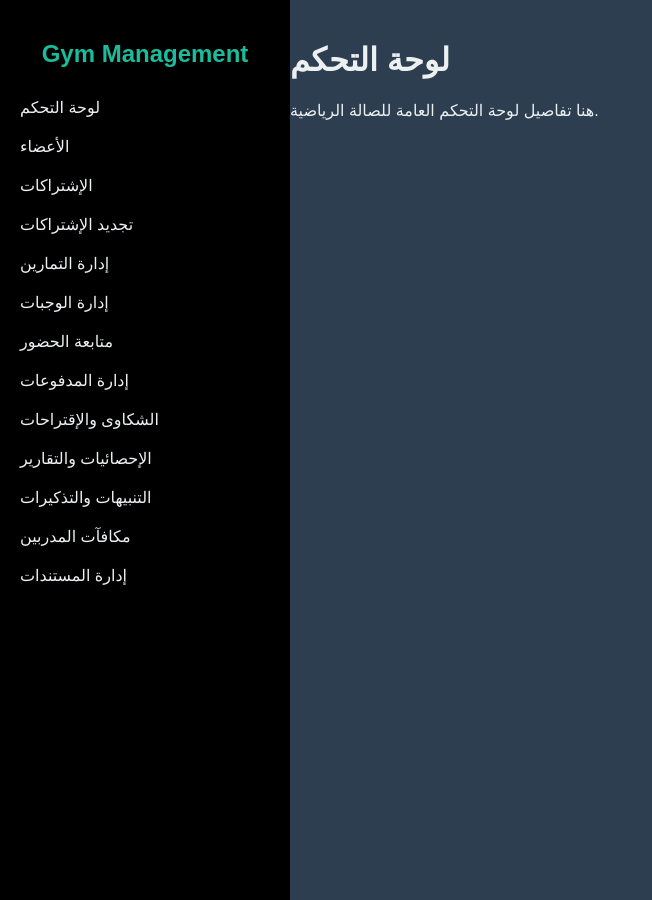
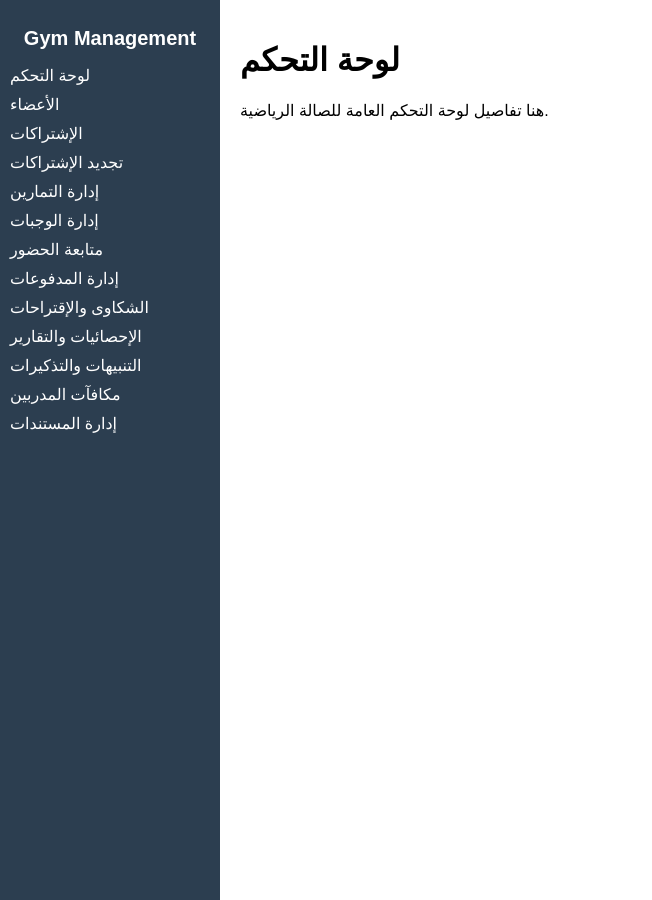
Before and after one commit to m013255m/gymstykl, a PHP site: page / in a window 1280 px wide. Shown: the whole page, without its empty margins (0-652 px from the left). Run offline with PHP 8.4, Linux system fonts and the light colour scheme.

Commit message:
Update style.css

```diff
--- a/style.css
+++ b/style.css
@@ -1,146 +1,63 @@
-/* إعدادات عامة */
 body {
-    font-family: 'Arial', sans-serif;
+    font-family: Arial, sans-serif;
     margin: 0;
     padding: 0;
-    background-color: #2c3e50; /* لون الخلفية */
-    color: #ecf0f1;
+    display: flex;
 }
 
-/* الشريط الجانبي */
 .sidebar {
-    width: 250px;
+    width: 200px;
+    background-color: #2c3e50;
+    color: white;
     height: 100vh;
+    padding: 10px;
     position: fixed;
-    top: 0;
-    left: 0;
-    background-color: #000; /* اللون الأصلي */
-    padding: 20px;
 }
 
 .sidebar h2 {
     text-align: center;
-    color: #1abc9c;
-    margin-bottom: 30px;
+    font-size: 20px;
 }
 
 .sidebar ul {
-    list-style: none;
+    list-style-type: none;
     padding: 0;
 }
 
 .sidebar ul li {
-    margin: 20px 0;
+    margin: 10px 0;
 }
 
 .sidebar ul li a {
+    color: white;
     text-decoration: none;
-    color: #ecf0f1;
-    font-size: 16px;
-    display: flex;
-    align-items: center;
-    gap: 10px;
 }
 
-.sidebar ul li a:hover {
-    color: #1abc9c;
+.content {
+    margin-left: 220px;
+    padding: 20px;
+    width: calc(100% - 220px);
 }
 
-/* المحتوى الرئيسي */
-.content {
-    margin-left: 270px;
-    padding: 20px;
+form label {
+    display: block;
+    margin: 10px 0 5px;
 }
 
-.section {
-    background-color: #34495e; /* لون غامق */
-    padding: 20px;
-    border-radius: 8px;
-    margin-bottom: 20px;
-    box-shadow: 0 4px 6px rgba(0, 0, 0, 0.2);
+form input, form select, form textarea, form button {
+    display: block;
+    width: 100%;
+    margin-bottom: 15px;
 }
 
-.section h2 {
-    font-size: 24px;
-    color: #1abc9c;
-}
-
-/* النموذج */
-.member-form {
-    margin-bottom: 20px;
-}
-
-.form-row {
-    display: flex;
-    flex-wrap: wrap;
-    gap: 15px;
-}
-
-.form-group {
-    flex: 1;
-    min-width: 200px;
-}
-
-.form-group label {
-    display: block;
-    margin-bottom: 5px;
-    font-weight: bold;
-}
-
-.form-group input {
-    width: 100%;
-    padding: 10px;
-    border: 1px solid #1abc9c;
-    border-radius: 4px;
-    background-color: #2c3e50;
-    color: #ecf0f1;
-    outline: none;
-}
-
-.form-group input:focus {
-    border-color: #16a085;
-}
-
-/* الأزرار */
-.btn {
-    padding: 10px 20px;
-    font-size: 14px;
-    border: none;
-    border-radius: 4px;
-    cursor: pointer;
-}
-
-.btn-primary {
-    background-color: #1abc9c;
-    color: #fff;
-}
-
-.btn-primary:hover {
-    background-color: #16a085;
-}
-
-/* الجدول */
-.member-table {
+table {
     width: 100%;
     border-collapse: collapse;
     margin-top: 20px;
 }
 
-.member-table th, .member-table td {
+table th, table td {
+    border: 1px solid #ccc;
     padding: 10px;
-    text-align: center;
-    border: 1px solid #1abc9c;
+    text-align: left;
 }
-
-.member-table th {
-    background-color: #1abc9c;
-    color: #fff;
-}
-
-.member-table tr:nth-child(even) {
-    background-color: #34495e;
-}
-
-.member-table tr:hover {
-    background-color: #16a085;
-}
```
